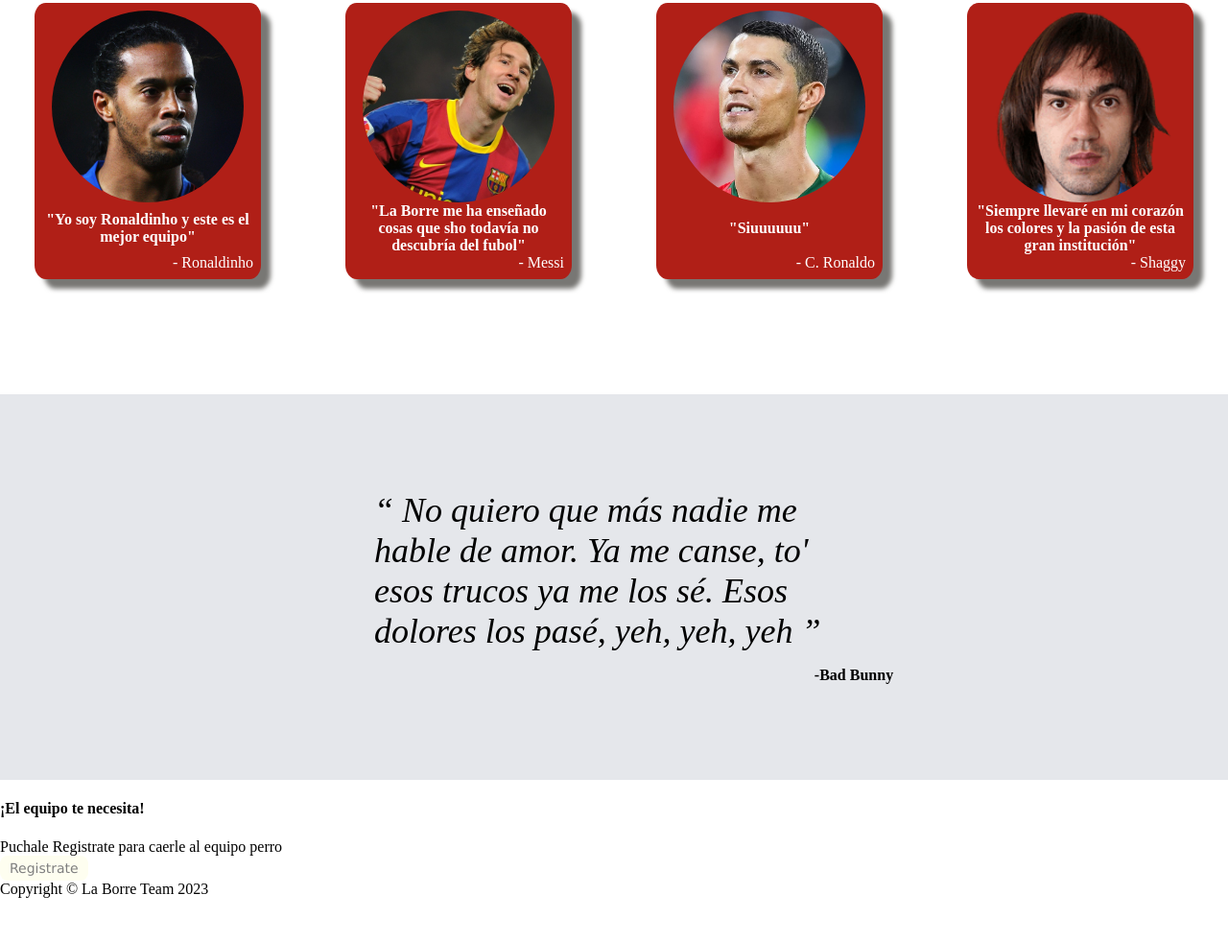
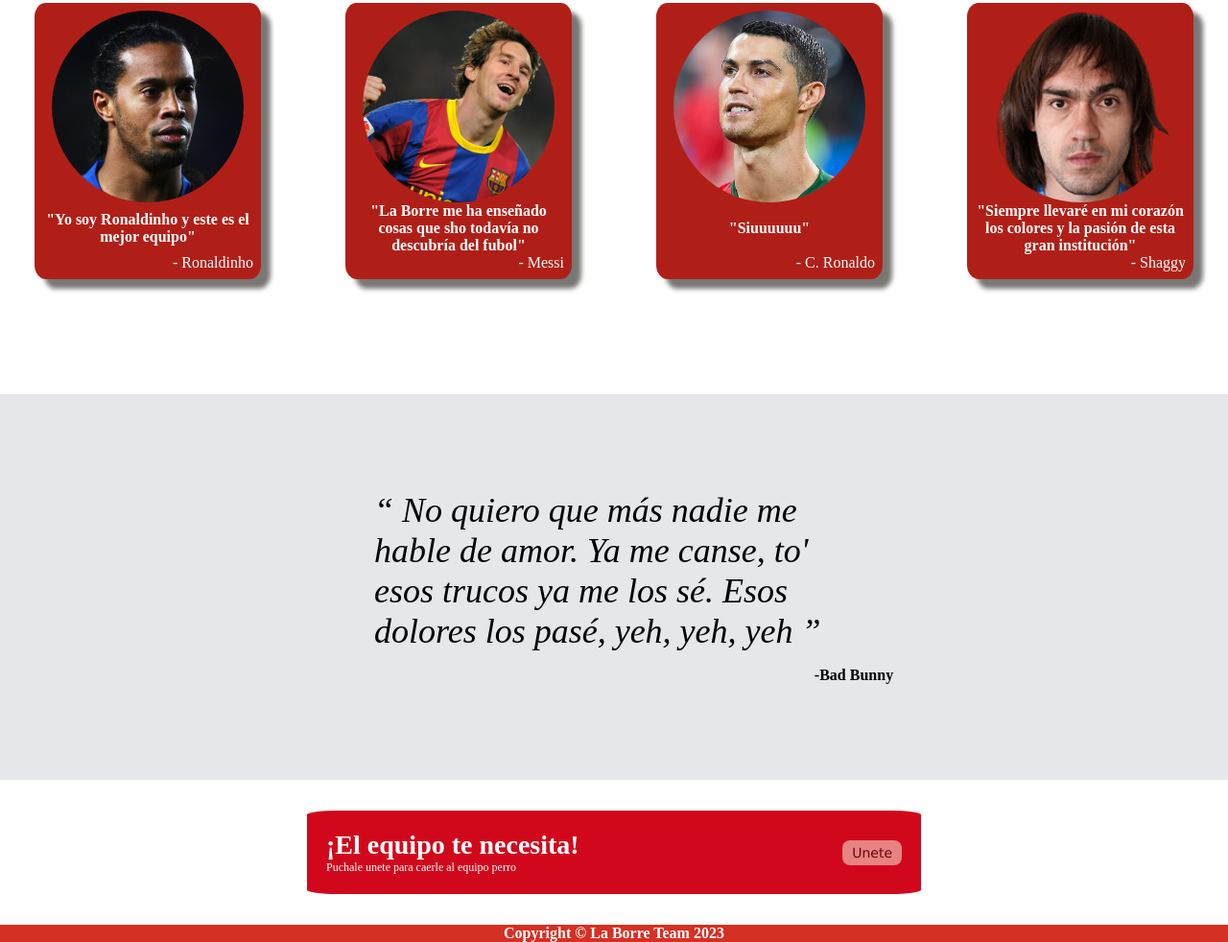
Before and after one commit to 1andre19/landing-page, a plain HTML site: page index.html in a window 1280 px wide. Shown: the part 627-1609 px from the top of the page at 96% size. Before the commit the page ends 1563 px from the top, so only its background shows below. Drawn offline with Linux system fonts and the light colour scheme.

Commit message:
Styled the rest of the HTML

```diff
--- a/index.html
+++ b/index.html
@@ -1,10 +1,10 @@
 <!DOCTYPE html>
 <html lang="en">
+
 <head>
   <meta charset="UTF-8">
   <title>Landing Page</title>
-    <link rel="stylesheet" href="style.css"
-    <meta http-equiv="X-UA-Compatible" content="IE=edge">
+  <link rel="stylesheet" href="style.css" <meta http-equiv="X-UA-Compatible" content="IE=edge">
 </head>
 
 <body>
@@ -22,17 +22,19 @@
   <div class="first-section">
     <div class="description">
       <h1>LA BORRE</h1>
-        <div class="description-text">Bienvenido a la página del mejor equipo de México. </p></div>
+      <div class="description-text">Bienvenido a la página del mejor equipo de México. </p>
+      </div>
       <button class="button">Unete al Equipo</button>
     </div>
-      <img class="image-first"src="./images/fieldSoccer.jpg" alt="Guy in red jersey kicking soccer ball in stadium">
+    <img class="image-first" src="./images/fieldSoccer.jpg" alt="Guy in red jersey kicking soccer ball in stadium">
   </div>
 
   <h2 class="learn-about">Nuestros Jugadores</h2>
   <div class="info-jugadores">
 
     <div class="info">
-        <img class="portrait" src="./images/ronaldinho.jpg" title="Ronaldinho" alt="Image of retired Brazilian player Ronaldinho">
+      <img class="portrait" src="./images/ronaldinho.jpg" title="Ronaldinho"
+        alt="Image of retired Brazilian player Ronaldinho">
       <div class="text-quote">"Yo soy Ronaldinho y este es el mejor equipo"</div>
       <div class="player">- Ronaldinho</div>
     </div>
@@ -65,13 +67,18 @@
   </div>
 
   <div class="signup-section">
-      <h4>¡El equipo te necesita!</h4>
-      <div class="texto-registrate">Puchale Registrate para caerle al equipo perro</div>
-      <button class="button">Registrate</buttON>
+    <div class="signup-card">
+      <div class="text-signup">
+        <div class="text-big">¡El equipo te necesita!</div>
+        <div class="text-register">Puchale unete para caerle al equipo perro</div>
+      </div>
+      <button class="button">Unete</button>
+    </div>
   </div>
 
   <div class="footer">
     Copyright © La Borre Team 2023
   </div>
 </body>
+
 </html>
--- a/style.css
+++ b/style.css
@@ -1,3 +1,4 @@
+
 body {
   padding:0;
   margin:0;
@@ -145,3 +146,54 @@ ul {
   font-weight: 900;
   margin-left: 500px;
 }
+
+.signup-section {
+  display: flex;
+  justify-content:center;
+  margin: 32px 0px;
+}
+
+.signup-card {
+  padding: 20px;
+  background-color: #d1081c;
+  display: flex;
+  align-items: center;
+  width: 600px;
+  border-radius: 5%;
+  justify-content:space-between;
+}
+
+
+.text-signup {
+  color: white;
+}
+
+.text-big {
+  font-size: 28px;
+  font-weight: 700;
+}
+
+.text-register {
+  font-size: 12px;
+  font-weight: 400;
+}
+
+.signup-card .button {
+  background-color: #FEFEE3;
+  border: none;
+  color: black;
+  border-radius: 8px;
+  text-align: center;
+  font-size: 14px;
+  padding: 5px 10px;
+  font-family: Verdana, sans-serif;
+  text-decoration: none;
+  cursor: pointer;
+}
+
+.footer {
+  background-color: #d43024;
+  font-weight: bold;
+  color: white;
+  text-align: center;
+}
```
Lines whose indentation alone changed are shown as unchanged.
